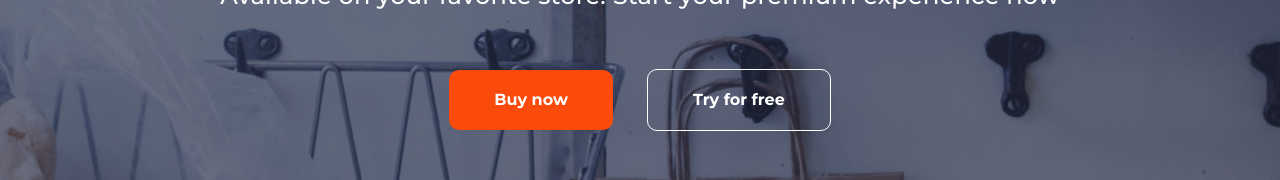
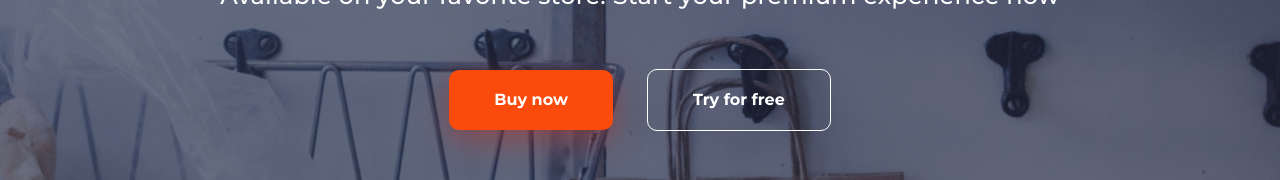
Before and after one commit to FabKaiz/food-delivery-app, a React (Create React App) app: page / in a window 1280 px wide. In both pictures the pointer is over the element "Buy now". Shown: the part 3726-3906 px from the top of the page. Built offline with nearby package versions, Linux system fonts and the light colour scheme.

Commit message:
added hover effect to the download section

```diff
--- a/src/containers/download/download.css
+++ b/src/containers/download/download.css
@@ -46,10 +46,19 @@
   font-size: 16px;
   line-height: 28px;
   cursor: pointer;
+  transition: all 0.2s ease;
 }
 
 .download__btn.no__bg {
   border: 1px #FFF solid;
+}
+
+.download__btn:hover {
+  box-shadow: 0px 10px 30px rgba(183, 50, 39, 0.5);
+}
+
+.download__btn.no__bg:hover {
+  box-shadow: 0px 10px 30px rgba(255, 255, 255, 0.5);
 }
 
 @media screen and (max-width: 1150px) {
```
